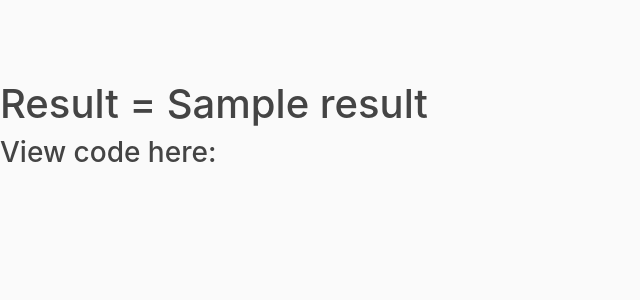
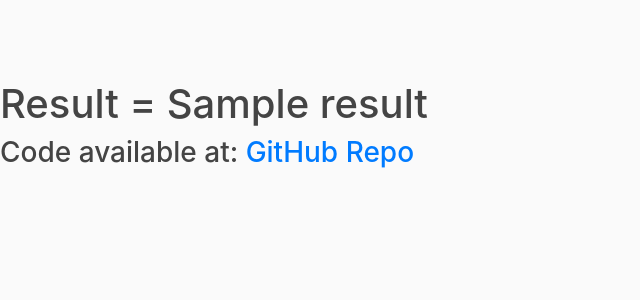
Before and after one commit to RithikaAkula/iraitechsite, a Django app: template calculate/templates/calculate/result.html in a window 1280 px wide. Shown: the top 300 px of the page, without its empty margins (0-640 px from the left). Run offline with Django 3.2, Linux system fonts and the light colour scheme; the template is opened without the code that fills it: most values are stand-ins (such as "Sample title", 1, 10 or a date in 2020); some libraries are stand-ins or nearby versions.

Commit message:
Edited result.html

```diff
--- a/calculate/templates/calculate/result.html
+++ b/calculate/templates/calculate/result.html
@@ -3,7 +3,7 @@
 {% block content %}
 
 <h1> Result = {{result}} </h1>
-<h3>View code here:</h3>
-<a href=""></a>
-
+<h3>Code available at:
+<a href="https://github.com/RithikaAkula/iraitechsite/tree/main/solutions">GitHub Repo</a>
+</h3>
 {% endblock %}
--- a/calculatesite/settings.py
+++ b/calculatesite/settings.py
@@ -26,7 +26,7 @@ SECRET_KEY = os.environ.get('SECRET_KEY_B')
 # SECURITY WARNING: don't run with debug turned on in production!
 DEBUG = True
 
-ALLOWED_HOSTS = []
+ALLOWED_HOSTS = ['*']
 
 
 # Application definition
```
